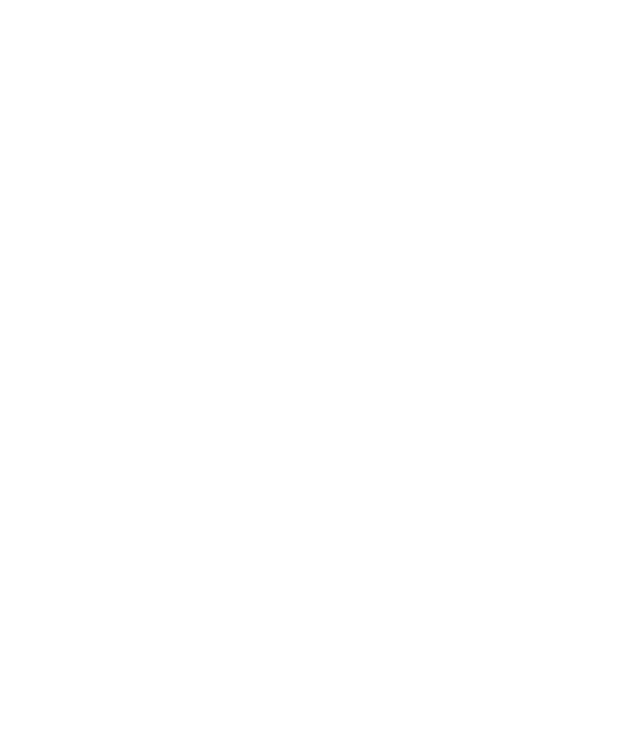
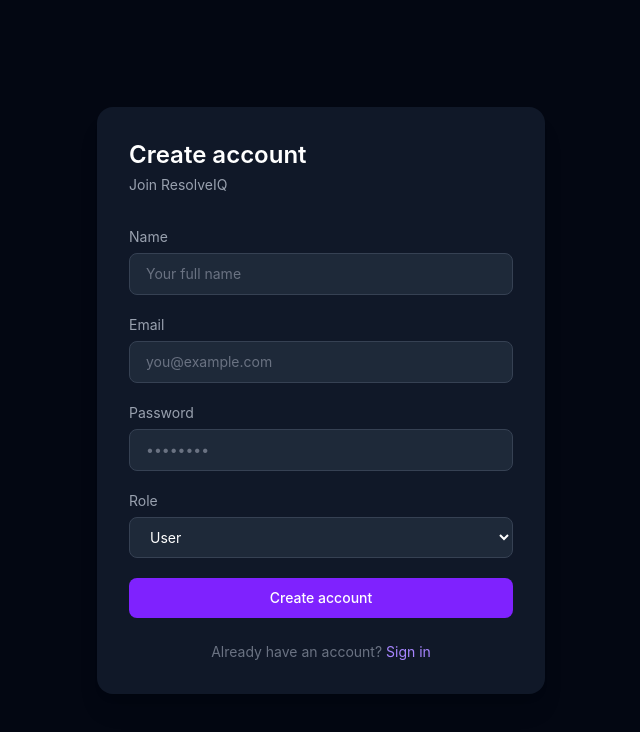
Before and after one commit to bhumi-31/ResolveIQ, a React (Vite) app in the folder client/: page /register in a window 1280 px wide. Shown: the top 732 px of the page, without its empty margins (319-959 px from the left). Built offline with nearby package versions, Linux system fonts and the light colour scheme.

Commit message:
feat: add register page

```diff
--- a/client/src/pages/Register.jsx
+++ b/client/src/pages/Register.jsx
@@ -1,5 +1,118 @@
-const Regsiter = () => {
+import { useState } from "react";
+import { useNavigate, Link } from "react-router-dom";
+import api from "../services/api";
 
+const Register = () => {
+    const [name, setName] = useState('');
+    const [email, setEmail] = useState('');
+    const [password, setPassword] = useState('');
+    const [role, setRole] = useState('user');
+    const [loading, setLoading] = useState(false);
+    const [error, setError] = useState('');
+
+    const navigate = useNavigate();
+
+    const handleSubmit = async (e) => {
+        e.preventDefault();
+
+        setLoading(true);
+        setError('');
+
+        try {
+            await api.post('/auth/register', {
+                name,
+                email,
+                password,
+                role
+            });
+            navigate('/login');
+        } catch (err) {
+            setError(err.response?.data?.message || 'Registration failed');
+        } finally {
+            setLoading(false);
+        }
+    };
+    return (
+        <div className="min-h-screen bg-gray-950 flex items-center justify-center px-4">
+            <div className="w-full max-w-md bg-gray-900 rounded-2xl p-8 shadow-xl">
+
+                <h1 className="text-2xl font-semibold text-white mb-1">Create account</h1>
+                <p className="text-gray-400 text-sm mb-8">Join ResolveIQ</p>
+
+                {error && (
+                    <div className="bg-red-500/10 border border-red-500/30 text-red-400 text-sm px-4 py-3 rounded-lg mb-6">
+                        {error}
+                    </div>
+                )}
+
+                <form onSubmit={handleSubmit} className="space-y-5">
+                    <div>
+                        <label className="block text-sm text-gray-400 mb-1.5">Name</label>
+                        <input
+                            type="text"
+                            value={name}
+                            onChange={(e) => setName(e.target.value)}
+                            placeholder="Your full name"
+                            required
+                            className="w-full bg-gray-800 text-white placeholder-gray-500 border border-gray-700 rounded-lg px-4 py-2.5 text-sm focus:outline-none focus:border-violet-500 transition"
+                        />
+                    </div>
+
+                    <div>
+                        <label className="block text-sm text-gray-400 mb-1.5">Email</label>
+                        <input
+                            type="email"
+                            value={email}
+                            onChange={(e) => setEmail(e.target.value)}
+                            placeholder="you@example.com"
+                            required
+                            className="w-full bg-gray-800 text-white placeholder-gray-500 border border-gray-700 rounded-lg px-4 py-2.5 text-sm focus:outline-none focus:border-violet-500 transition"
+                        />
+                    </div>
+
+                    <div>
+                        <label className="block text-sm text-gray-400 mb-1.5">Password</label>
+                        <input
+                            type="password"
+                            value={password}
+                            onChange={(e) => setPassword(e.target.value)}
+                            placeholder="••••••••"
+                            required
+                            className="w-full bg-gray-800 text-white placeholder-gray-500 border border-gray-700 rounded-lg px-4 py-2.5 text-sm focus:outline-none focus:border-violet-500 transition"
+                        />
+                    </div>
+
+                    <div>
+                        <label className="block text-sm text-gray-400 mb-1.5">Role</label>
+                        <select
+                            value={role}
+                            onChange={(e) => setRole(e.target.value)}
+                            className="w-full bg-gray-800 text-white border border-gray-700 rounded-lg px-4 py-2.5 text-sm focus:outline-none focus:border-violet-500 transition"
+                        >
+                            <option value="user">User</option>
+                            <option value="agent">Agent</option>
+                            <option value="admin">Admin</option>
+                        </select>
+                    </div>
+
+                    <button
+                        type="submit"
+                        disabled={loading}
+                        className="w-full bg-violet-600 hover:bg-violet-700 disabled:opacity-50 text-white font-medium py-2.5 rounded-lg text-sm transition"
+                    >
+                        {loading ? 'Creating account...' : 'Create account'}
+                    </button>
+                </form>
+
+                <p className="text-center text-gray-500 text-sm mt-6">
+                    Already have an account?{' '}
+                    <Link to="/login" className="text-violet-400 hover:text-violet-300">
+                        Sign in
+                    </Link>
+                </p>
+            </div>
+        </div>
+    );
 }
 
-export default Regsiter;
+export default Register;
```
